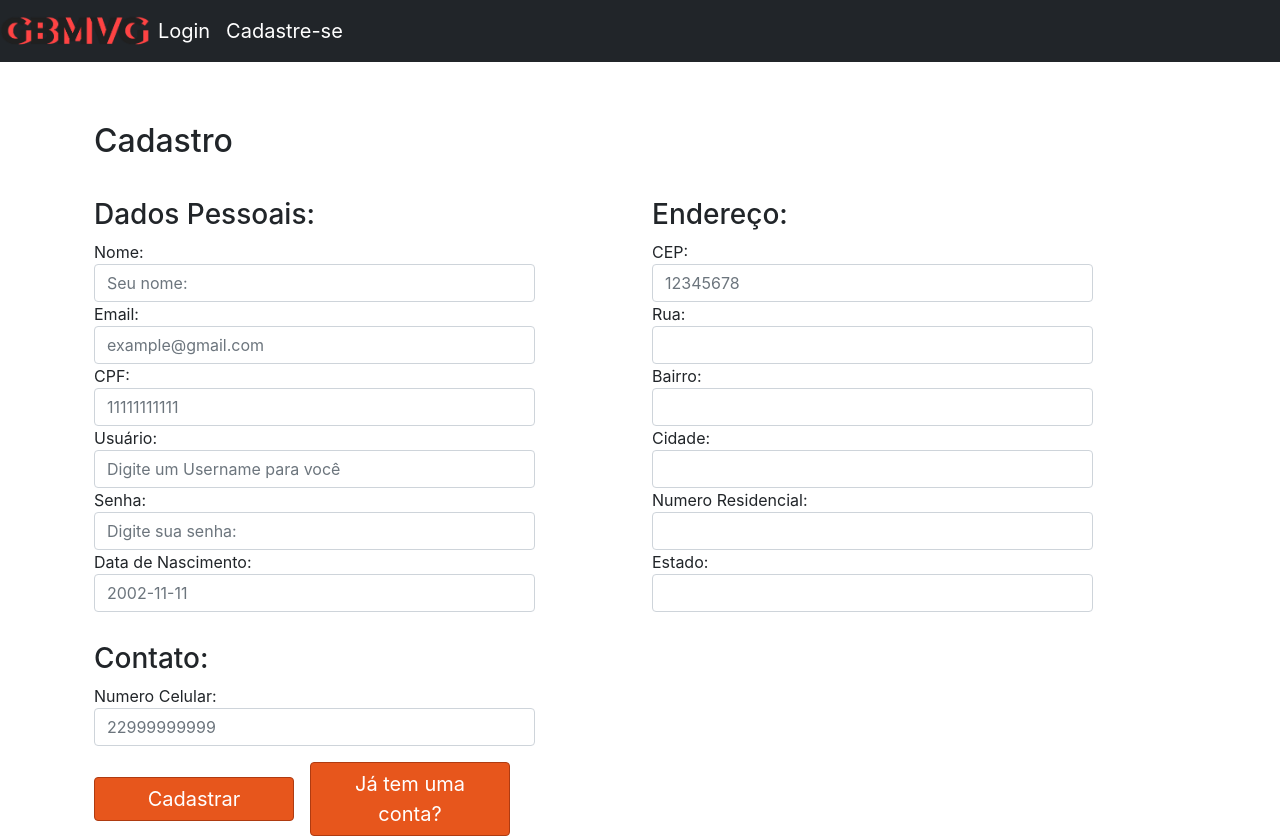
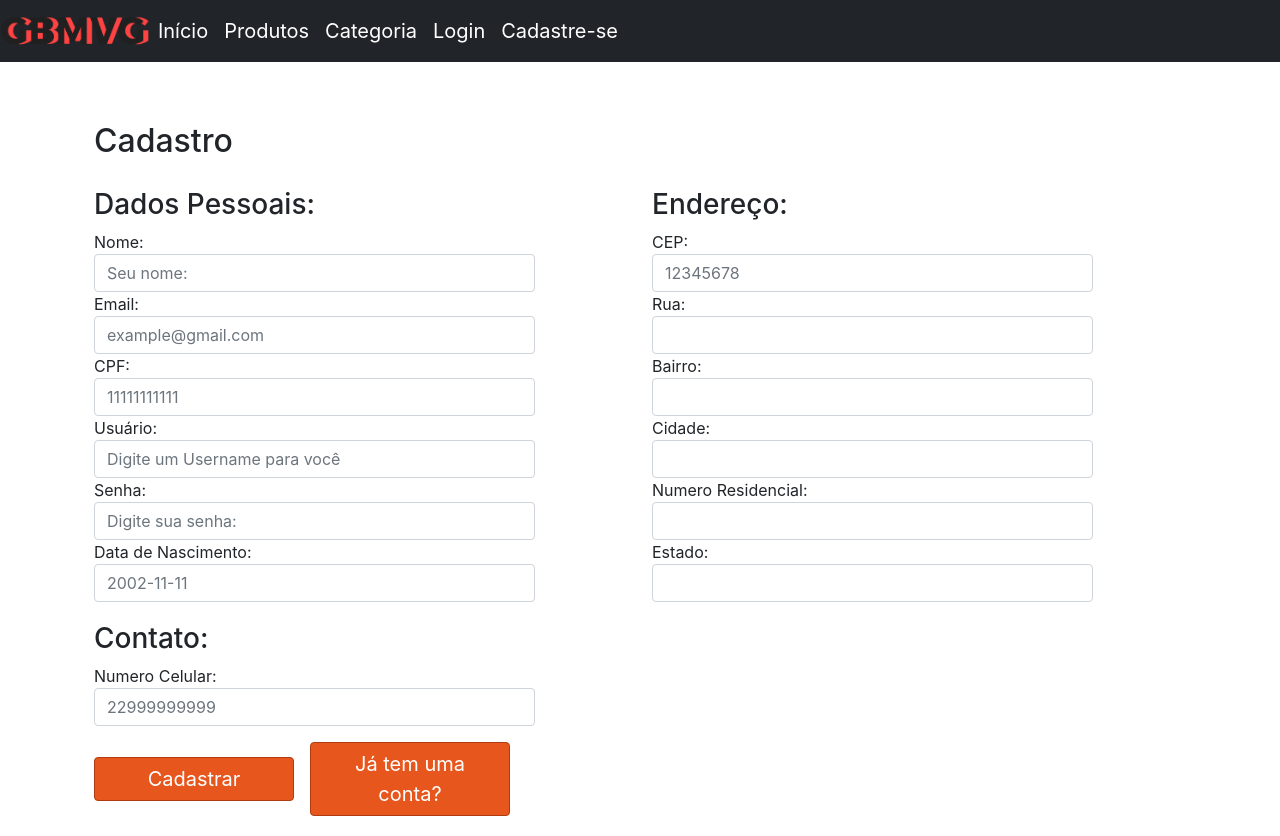
Before and after one commit to GustavoXavier-Saldanha/Projeto-Final-React, a React (Create React App) app: page /cadastro in a window 1280 px wide. Built offline with nearby package versions, Linux system fonts and the light colour scheme.

Commit message:
att navbar

```diff
--- a/src/App.js
+++ b/src/App.js
@@ -1,5 +1,5 @@
 import { BrowserRouter, Route, Switch } from 'react-router-dom'
-import { useState } from 'react'
+import { useEffect, useState } from 'react'
 import Navbar from './Projeto/Componentes/NavBar'
 import Pagina404 from './Projeto/Paginas/Pagina404'
 import Login from './Projeto/Paginas/Login'
@@ -18,6 +18,14 @@ function App() {
   const logout = () => {
     setToken('')
   }
+
+
+  useEffect( () => {
+    const tokenAntigo = localStorage.getItem('token')
+    if (tokenAntigo){
+      setToken(tokenAntigo)
+    }
+  }, [])
 
   return (
     <div className="App">
--- a/src/Projeto/Componentes/NavBar/index.jsx
+++ b/src/Projeto/Componentes/NavBar/index.jsx
@@ -16,15 +16,6 @@ const NavBar = ({token, aoLogout}) => {
     if (token) {
       return (
         <>
-          <li className="nav-item">
-            <Link className="nav-link text-white" to="/">Início</Link>
-          </li>
-          <li className="nav-item">
-            <Link className="nav-link text-white" to="/produtos">Produtos</Link>
-          </li>
-          <li className="nav-item">
-            <Link className="nav-link text-white" to="/categoria">Categoria</Link>
-          </li>
           <li className="nav-item">
             <button className="nav-link btn btn-link text-white" href="" onClick={logout}>Logout</button>
           </li>
@@ -46,8 +37,23 @@ const NavBar = ({token, aoLogout}) => {
     <nav className="navbar navbar-expand-lg  navbar-dark bg-dark">
       <div>
         <ul className="navbar-nav mr-auto">
+
         <img src={img} />
+
+
+        <li className="nav-item">
+            <Link className="nav-link text-white" to="/">Início</Link>
+          </li>
+          <li className="nav-item">
+            <Link className="nav-link text-white" to="/produtos">Produtos</Link>
+          </li>
+          <li className="nav-item">
+            <Link className="nav-link text-white" to="/categoria">Categoria</Link>
+          </li>
+
+
           {Itens()}
+
         </ul>
       </div>
     </nav>
--- a/src/Projeto/Paginas/Cadastro/estilo.css
+++ b/src/Projeto/Paginas/Cadastro/estilo.css
@@ -1 +1 @@
-div.col-12 {margin-top: 30px;}
+div.col-12 {margin-top: 20px;}
--- a/src/Projeto/Paginas/Home/estilo.css
+++ b/src/Projeto/Paginas/Home/estilo.css
@@ -1 +1 @@
-.carousel-inner{height: 655px; margin-top: 30px;}
+.carousel-inner{height: 655px; margin-top: 10px;}
--- a/src/Projeto/Paginas/Login/index.jsx
+++ b/src/Projeto/Paginas/Login/index.jsx
@@ -29,7 +29,7 @@ const Login = ({onLogin}) => {
         .then(response => {
             console.log(response.data)
             localStorage.setItem('token', response.data.token)
-            onLogin(response.data.user, response.data.token)
+            onLogin(response.data.token)
             history.push('/')
           })
           .catch(erro => {
```
